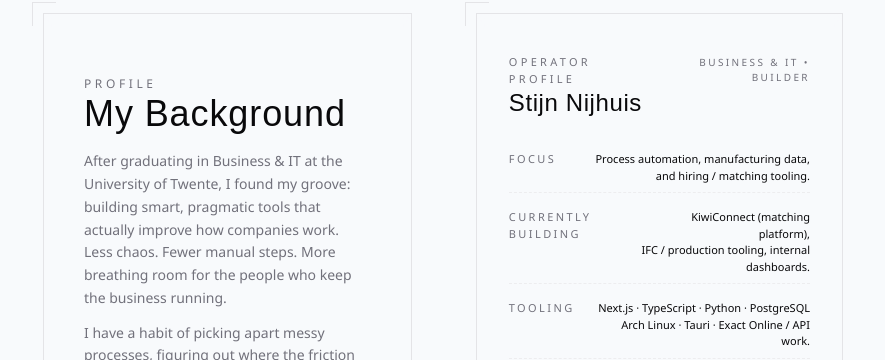
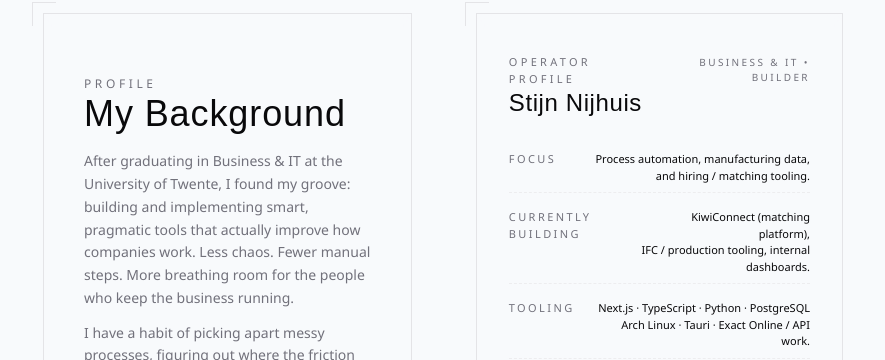
Before and after one commit to Nomeon/nomeonv2, a Next.js app: page / in a window 1280 px wide. Shown: the part 1261-1621 px from the top of the page, without its empty margins (197-1082 px from the left). Built offline with nearby package versions, Linux system fonts and the light colour scheme; no server answers; a web font is replaced by a local one.

Commit message:
feat: fix small text and animations

```diff
--- a/src/components/background-section.tsx
+++ b/src/components/background-section.tsx
@@ -43,10 +43,10 @@ export default function BackgroundSection() {
             <div className="space-y-3 text-sm leading-relaxed text-muted-foreground">
               <p>
                 After graduating in Business &amp; IT at the University of
-                Twente, I found my groove: building smart, pragmatic tools that
-                actually improve how companies work. Less chaos. Fewer manual
-                steps. More breathing room for the people who keep the business
-                running.
+                Twente, I found my groove: building and implementing smart,
+                pragmatic tools that actually improve how companies work. Less
+                chaos. Fewer manual steps. More breathing room for the people
+                who keep the business running.
               </p>
               <p>
                 I have a habit of picking apart messy processes, figuring out
--- a/src/components/services-section.tsx
+++ b/src/components/services-section.tsx
@@ -58,12 +58,7 @@ export default function ServicesSection() {
           whileInView={{ opacity: 1, y: 0 }}
           transition={{ duration: 0.3, ease: "easeOut", delay: index * 0.1 }}
           viewport={{ once: true, amount: 0.2 }}
-          whileHover={{
-            y: -2,
-            x: -2,
-            transition: { duration: 0.15 },
-          }}
-          className="group relative border border-border bg-background/85 backdrop-blur-sm px-5 py-6 flex flex-col gap-4"
+          className="group relative border border-border bg-background/85 backdrop-blur-sm px-5 py-6 flex flex-col gap-4 hover:scale-101 transition-transform"
         >
           {/* corner brackets */}
           <div className="pointer-events-none absolute -top-3 -left-3 h-6 w-6 border-t border-l border-border" />
```
